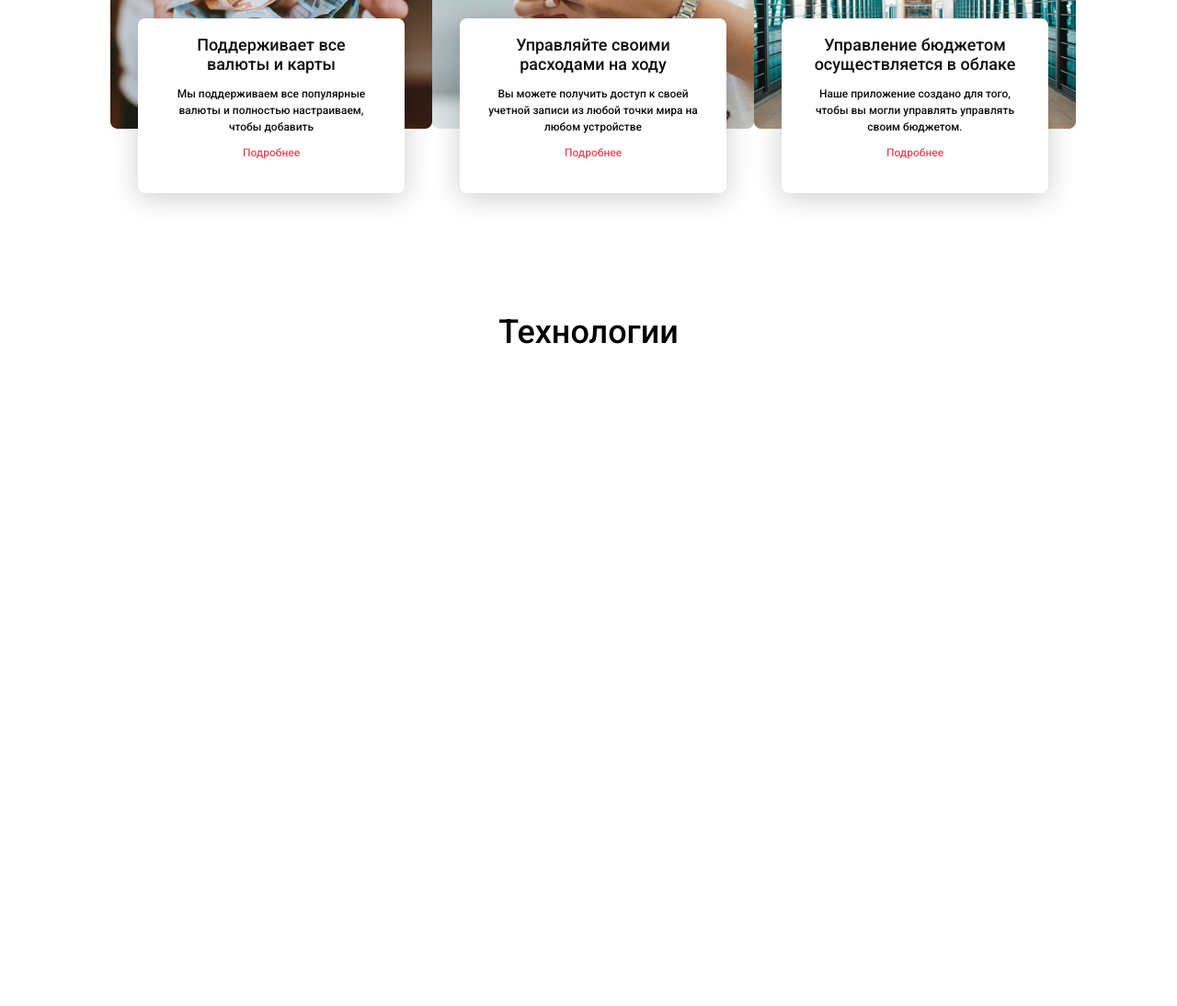
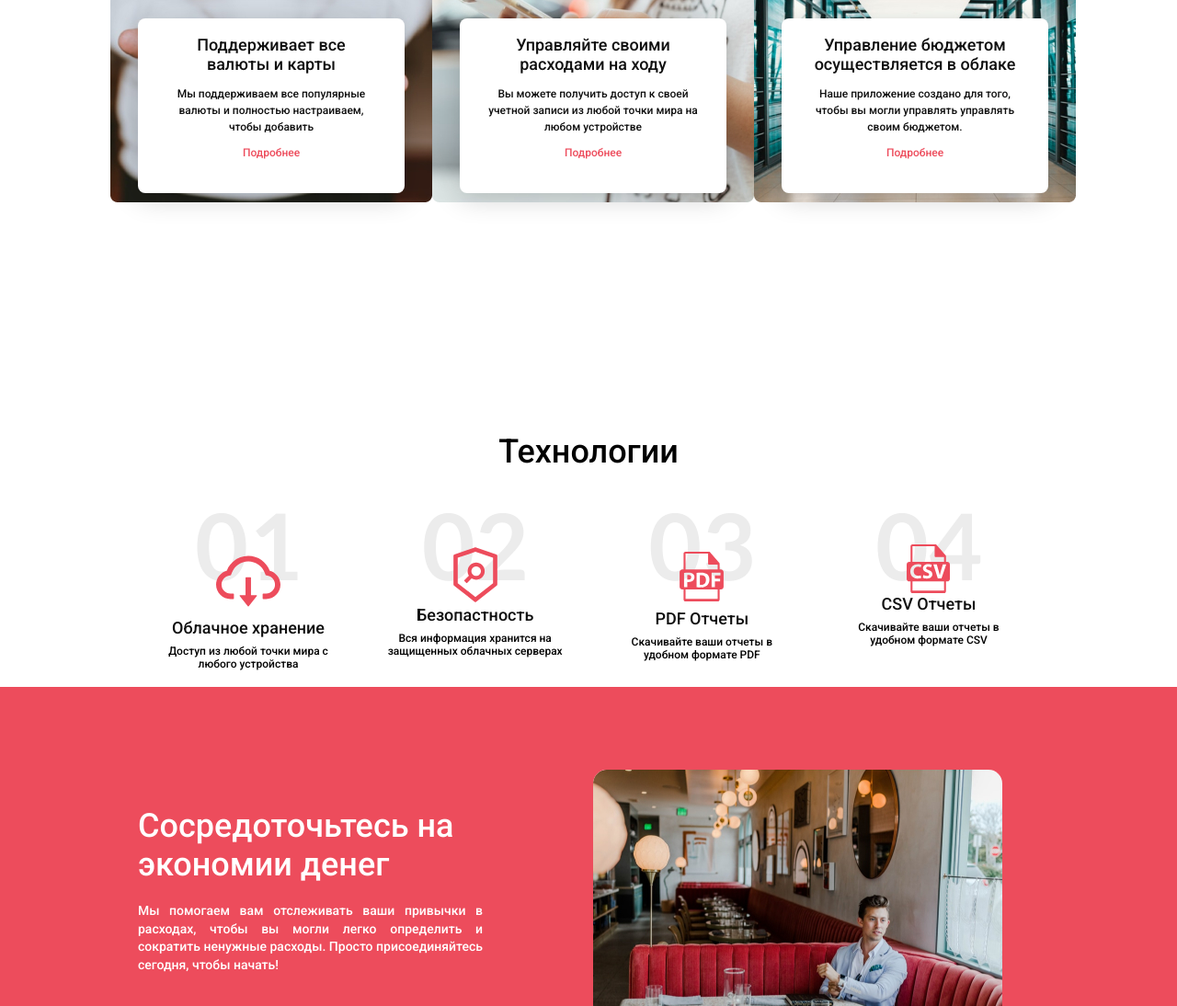
Before and after one commit to LeolazShepard/CloudBudget, a plain HTML site: page index.html in a window 1280 px wide. Shown: the part 1530-2624 px from the top of the page at 92% size. Before the commit the page ends 1912 px from the top, so only its background shows below. Drawn offline with Linux system fonts and the light colour scheme.

Commit message:
Crushed block with technology and another content block

```diff
--- a/css/style.css
+++ b/css/style.css
@@ -148,11 +148,15 @@ text-transform: uppercase;
  }
  .content-block{
      display: grid;
-     grid-template-columns: 5fr 1fr;
+     grid-template-columns: 5fr 2fr;
+     margin-bottom: 80px;
  }
  .content-block-text{
      padding: 130px 120px 100px 150px;
  }
+ h3{
+     color: #101010;
+    }
  h2{
     font-family: 'Roboto';
     font-weight: 500;
@@ -180,7 +184,7 @@ text-transform: uppercase;
  }
  .opportunities-block{
     padding-top: 50px;
-    margin-bottom: 150px;
+    margin-bottom: 200px;
  }
  .opportunities-block> h2{
     text-align: center;
@@ -229,3 +233,54 @@ text-transform: uppercase;
 .technology> h2{
     text-align: center;
 }
+.technology-types{
+    padding: 0px 150px 0px 150px;
+    display: flex;
+    justify-content:space-between;
+}
+.type-of-technology{
+    text-align: center;
+    width: 240px;
+    height: 215px;
+    padding: 0px 20px;
+}
+
+.bigNumber{
+    font-family: 'Lato';
+    font-weight: 700;
+    font-size: 100px;
+    line-height: 120px;
+    color: rgba(16, 16, 16, 0.08);
+}
+.block-with-technology{
+    margin-top: -60px;
+}
+.block-with-technology> h3{
+    font-weight: 500;
+    font-size: 18px;
+    line-height: 21px;
+    margin-bottom: 8px;
+}
+.block-with-technology> p{
+    font-size: 12px;
+    line-height: 14px;
+}
+.content-pink{
+    display: grid;
+    grid-template-columns: 5fr 2fr;
+    margin-bottom: 80px;
+    background-color: #ED4C5C;
+    color: #FFFFFF;
+}
+
+.icon-google{
+    margin-right: 25px;
+}
+.text-in-pink-block{
+    line-height: 140%;
+    text-align: justify;
+    margin-bottom: 40px;
+}
+.content-pink-text{
+    padding: 130px 120px 100px 150px;
+}
--- a/index.html
+++ b/index.html
@@ -115,6 +115,67 @@
     </div>
     <div class="technology">
       <h2>Технологии</h2>
+      <div class="technology-types">
+        <div class="type-of-technology">
+            <div class="block-with-numver">
+              <span class="bigNumber">01</span>
+            </div>
+            <div class="block-with-technology">
+              <img src="img/icons/cloud.svg" alt="">
+              <h3>Облачное хранение</h3>
+              <p>Доступ из любой точки мира с любого устройства</p>
+            </div>
+        </div>
+        <div class="type-of-technology">
+            <div class="block-with-numver">
+              <span class="bigNumber">02</span>
+            </div>
+            <div class="block-with-technology">
+              <img src="img/icons/security.svg" alt="">
+              <h3>Безопастность</h3>
+              <p>Вся  информация хранится на защищенных облачных серверах</p>
+            </div>
+        </div>
+        <div class="type-of-technology">
+            <div class="block-with-numver">
+              <span class="bigNumber">03</span>
+            </div>
+            <div class="block-with-technology">
+              <img src="img/icons/pdf.svg" alt="">
+              <h3>PDF Отчеты</h3>
+              <p>Скачивайте ваши отчеты в удобном формате PDF</p>
+            </div>
+        </div>
+        <div class="type-of-technology">
+            <div class="block-with-numver">
+              <span class="bigNumber">04</span>
+            </div>
+            <div class="block-with-technology">
+              <img src="img/icons/cvs.svg" alt="">
+              <h3>CSV Отчеты</h3>
+              <p>Скачивайте ваши отчеты в удобном формате CSV</p>
+            </div>
+        </div>
+      </div>
+    </div>
+    <div class="content-pink">
+      <div class="content-pink-text">
+          <h2>Сосредоточьтесь на экономии денег</h2>
+          <p class="text-in-pink-block">
+            Мы помогаем вам отслеживать ваши привычки в расходах, чтобы вы могли легко определить и сократить ненужные расходы. Просто присоединяйтесь сегодня, чтобы начать!
+          </p>
+          <div>
+            <a href="#">
+              <img src="img/icons/google-play.svg" alt="google-play" class="icon-google">
+            </a>
+            <a href="#">
+              <img src="img/icons/applestore.svg" alt="applestore">
+            </a>
+          </div>
+      </div>
+      <div class="content-block-img">
+        <img src="img/photo in cafe.jpg" alt="">
+      </div>
     </div>
   </div>
 </body>
```
Also changed, not shown: img/icons/applestore.svg (added), img/icons/google-play.svg (added).
